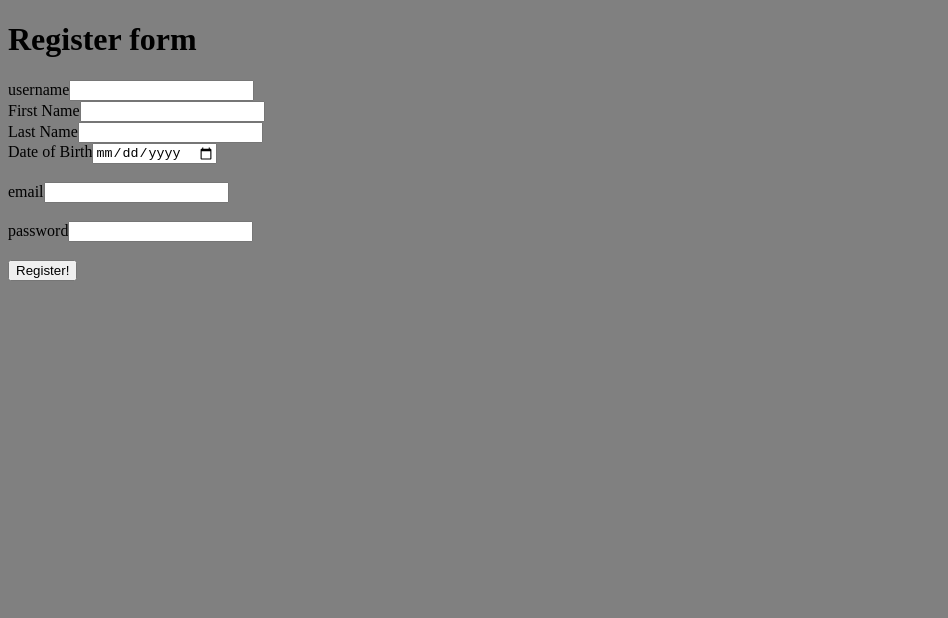
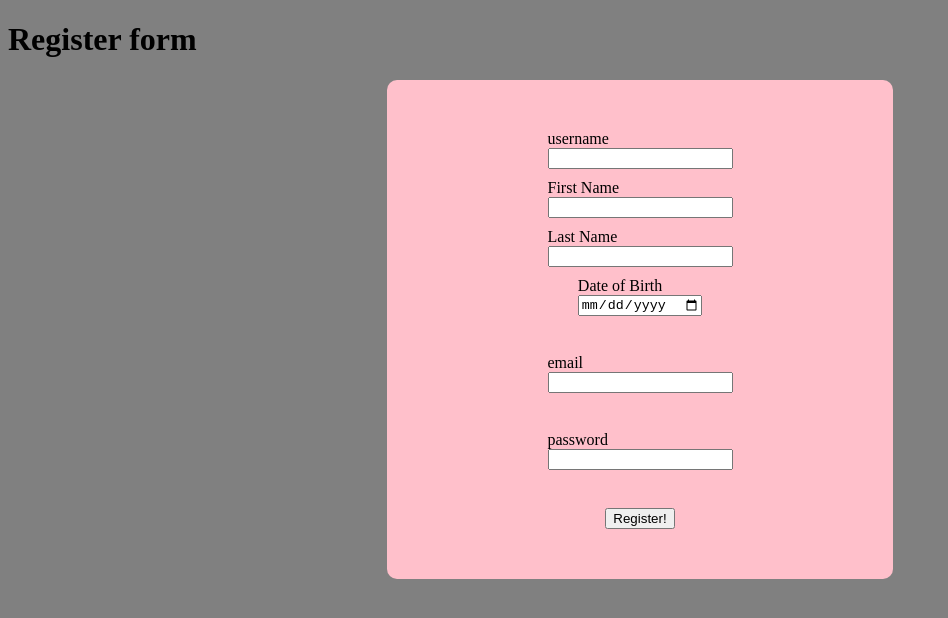
Before and after one commit to martimb01/mern-littleSecrets, a React (Vite) app in the folder frontend/: page /register in a window 1280 px wide. Shown: the top 618 px of the page, without its empty margins (0-948 px from the left). Built offline with nearby package versions, Linux system fonts and the light colour scheme.

Commit message:
Starting form css module work

```diff
--- a/frontend/src/pages/RegisterForm.jsx
+++ b/frontend/src/pages/RegisterForm.jsx
@@ -2,6 +2,7 @@ import React from 'react'
 import { useState } from 'react'
 import axios from 'axios'
 import { useNavigate } from 'react-router-dom'
+import styles from './css/formStyle.module.css'
 
 
 const RegisterForm =  () => {
@@ -39,29 +40,29 @@ const RegisterForm =  () => {
     return (
         <>
         <h1>Register form</h1>
-        <form onSubmit={handleRegister}>
-            <div className='form-row'>
+        <form className={styles.formContainer} onSubmit={handleRegister}>
+            <div className={styles.formRow}>
                 <label>username</label>
                     <input type='text'
                     name='username'
                     value={inputs.username || ''}
                     onChange={handleChange} />
             </div>
-            <div className='form-row'>
+            <div className={styles.formRow}>
                 <label>First Name</label>
                     <input type='text'
                     name='firstName'
                     value={inputs.firstName || ''}
                     onChange={handleChange} />
             </div>
-            <div className='form-row'>
+            <div className={styles.formRow}>
                 <label>Last Name</label>
                     <input type='text'
                     name='lastName'
                     value={inputs.lastName || ''}
                     onChange={handleChange} />
             </div>
-            <div className='form-row'>
+            <div className={styles.formRowDate}>
                 <label>Date of Birth</label>
                     <input type='date'
                     name='dateOfBirth'
@@ -69,7 +70,7 @@ const RegisterForm =  () => {
                     onChange={handleChange} />
             </div>
             <br />
-            <div className='form-row'>
+            <div className={styles.formRow}>
                 <label>email</label>
                     <input type='text'
                     name='email'
@@ -77,7 +78,7 @@ const RegisterForm =  () => {
                     onChange={handleChange} />
             </div>
             <br />
-            <div className='form-row'>
+            <div className={styles.formRow}>
                 <label>password</label>
                     <input type='password'
                     name='password'
@@ -85,7 +86,7 @@ const RegisterForm =  () => {
                     onChange={handleChange} />
             </div>
             <br />
-            <button type="submit">Register!</button>
+            <button type={styles.submitBtn}>Register!</button>
         </form>
         {successMessage && <p style={{ color: 'green' }}>{successMessage}</p>}
         {errorMessage && <p style={{ color: 'red' }}>{errorMessage}</p>}
--- a/frontend/src/pages/components/PostsDisplay.jsx
+++ b/frontend/src/pages/components/PostsDisplay.jsx
@@ -44,7 +44,7 @@ const PostsDisplay = ({postDetails, refreshPosts}) => {
                             <img src={post.imgUrl} />
                         </div>)}
                 </div>
-            ))) : <h2>No posts yet! Create one!</h2>}
+            ))) : <h2>This is where you can create your own personal secrets! Create one!</h2>}
         </div>
     )
 }
--- /dev/null
+++ b/frontend/src/pages/css/formStyle.module.css
@@ -0,0 +1,22 @@
+.formContainer {
+    display: flex;
+    flex-direction: column;
+    background-color: pink;
+    align-items: center;
+    margin: 0 auto;
+    padding: 50px 0;
+    gap: 10px;
+    width: 40%;
+    height:100%;
+    border-radius: 10px;
+}
+
+.formRow {
+    display: flex;
+    flex-direction: column;
+}
+
+.formRowDate {
+    display: flex;
+    flex-direction: column;
+}
--- a/frontend/src/pages/css/postsDisplayStyle.module.css
+++ b/frontend/src/pages/css/postsDisplayStyle.module.css
@@ -49,7 +49,7 @@
 
 .deleteIcon {
   margin:1% 1% 1% auto;
-  font-size: 35px;
+  font-size: 30px;
   color: red;
 }
 
```
